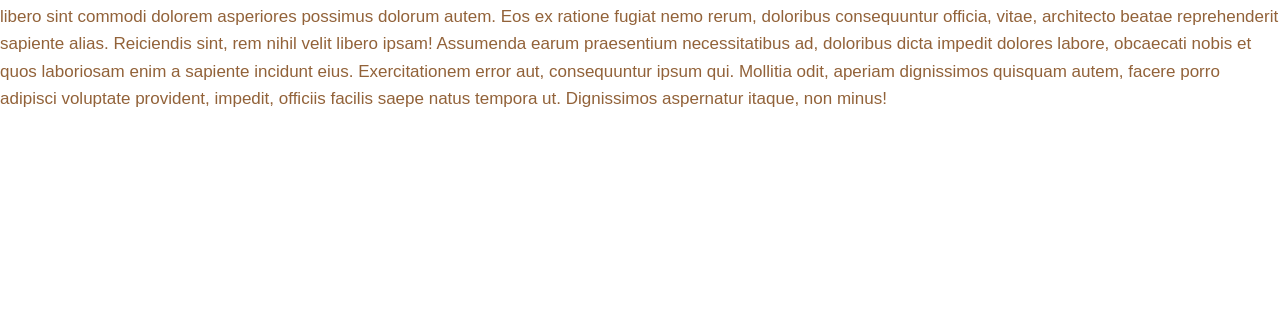
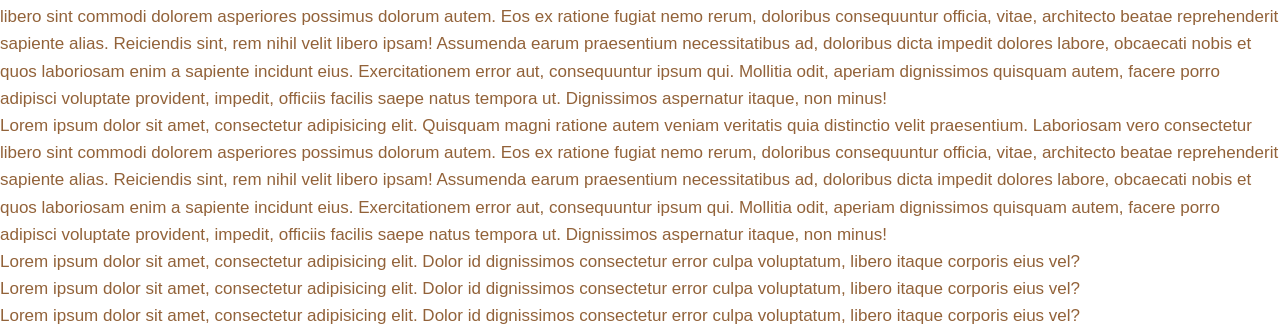
Before and after one commit to emurillojr/flp_website, a plain HTML site: page index.html in a window 1280 px wide. Shown: the part 824-1153 px from the top of the page. Before the commit the page ends 936 px from the top, so only its background shows below. Drawn offline with Linux system fonts and the light colour scheme.

Commit message:
added more sections

```diff
--- a/index.html
+++ b/index.html
@@ -16,5 +16,19 @@
 <section id="section-a">
   <p>Lorem ipsum dolor sit amet, consectetur adipisicing elit. Quisquam magni ratione autem veniam veritatis quia distinctio velit praesentium. Laboriosam vero consectetur libero sint commodi dolorem asperiores possimus dolorum autem. Eos ex ratione fugiat nemo rerum, doloribus consequuntur officia, vitae, architecto beatae reprehenderit sapiente alias. Reiciendis sint, rem nihil velit libero ipsam! Assumenda earum praesentium necessitatibus ad, doloribus dicta impedit dolores labore, obcaecati nobis et quos laboriosam enim a sapiente incidunt eius. Exercitationem error aut, consequuntur ipsum qui. Mollitia odit, aperiam dignissimos quisquam autem, facere porro adipisci voluptate provident, impedit, officiis facilis saepe natus tempora ut. Dignissimos aspernatur itaque, non minus!</p>
 </section>
+<section id="section-b">
+  <p>Lorem ipsum dolor sit amet, consectetur adipisicing elit. Quisquam magni ratione autem veniam veritatis quia distinctio velit praesentium. Laboriosam vero consectetur libero sint commodi dolorem asperiores possimus dolorum autem. Eos ex ratione fugiat nemo rerum, doloribus consequuntur officia, vitae, architecto beatae reprehenderit sapiente alias. Reiciendis sint, rem nihil velit libero ipsam! Assumenda earum praesentium necessitatibus ad, doloribus dicta impedit dolores labore, obcaecati nobis et quos laboriosam enim a sapiente incidunt eius. Exercitationem error aut, consequuntur ipsum qui. Mollitia odit, aperiam dignissimos quisquam autem, facere porro adipisci voluptate provident, impedit, officiis facilis saepe natus tempora ut. Dignissimos aspernatur itaque, non minus!</p>
+</section>
+<section id="section-c">
+  <div class="box1">
+    Lorem ipsum dolor sit amet, consectetur adipisicing elit. Dolor id dignissimos consectetur error culpa voluptatum, libero itaque corporis eius vel?
+  </div>
+  <div class="box2">
+    Lorem ipsum dolor sit amet, consectetur adipisicing elit. Dolor id dignissimos consectetur error culpa voluptatum, libero itaque corporis eius vel?
+  </div>
+  <div class="box3">
+    Lorem ipsum dolor sit amet, consectetur adipisicing elit. Dolor id dignissimos consectetur error culpa voluptatum, libero itaque corporis eius vel?
+  </div>
+  </section>
 </body>
 </html>
```
